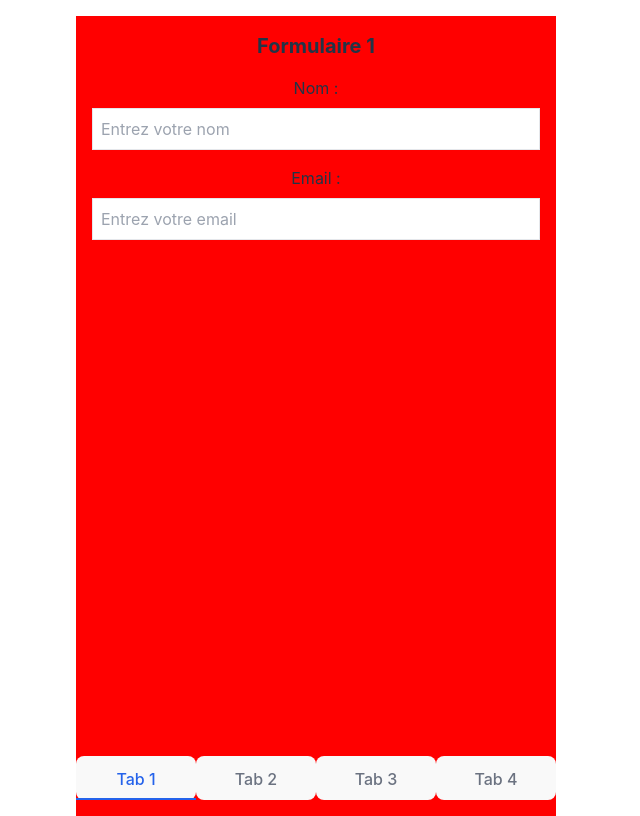
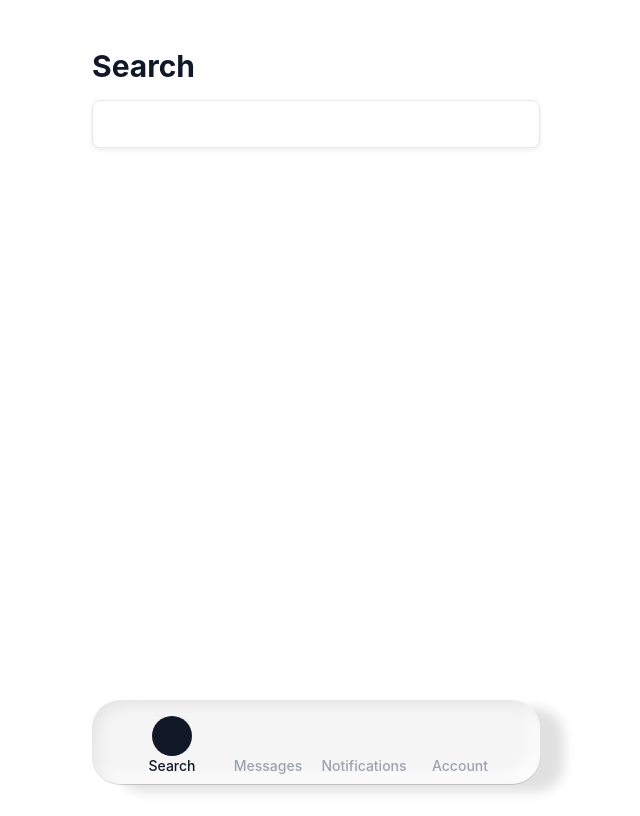
Before and after one commit to Hecalim/OnPharma-test, a Vue app: page /tab1 in a window 1280 px wide. Shown: the whole page, without its empty margins (324-964 px from the left). Built offline with nearby package versions, Linux system fonts and the light colour scheme.

Commit message:
nav component

```diff
--- a/package.json
+++ b/package.json
@@ -17,6 +17,7 @@
     "@vitejs/plugin-vue": "^5.2.1",
     "autoprefixer": "^10.4.20",
     "postcss": "^8.5.2",
+    "sass": "^1.85.0",
     "tailwindcss": "^3.4.17",
     "vite": "^6.1.0"
   }
--- a/src/App.vue
+++ b/src/App.vue
@@ -11,42 +11,15 @@ function changeTab(tab) {
 }
 </script>
 
+
 <template>
-  <main class="tabs relative" style="height: 100dvh; background-color: red; width: inherit;">
-
-    <!-- Tab Navigation -->
-    <nav class="flex relative" style="position: fixed; bottom: 0; width: inherit;">
-      <button
-        type="button"
-        v-for="(tab, index) in tabs"
-        :key="tab.name"
-        @click="setActiveTab(index)"
-        ref="tabs"
-        :class="{
-          'text-blue-600': activeTab === index,
-          'text-gray-500': activeTab !== index
-        }"
-        class="grow shrink basis-0 cursor-pointer pb-2 transition-colors"
-      >
-        {{ tab.name }}
-      </button>
-
-      <!-- Dynamic underline -->
-      <div
-        class="absolute bottom-0 left-0 h-0.5 bg-blue-600 transition-all"
-        :style="{
-          width: tabWidth + 'px',
-          left: tabLeft + 'px'
-        }"
-      ></div>
-    </nav>
-
-    <!-- Tab Content -->
-    <section class="tab-content mt-4 p-4" style="min-height:800px;">
-        <Tab1 v-if="activeTab === 0" />
-        <Tab2 v-if="activeTab === 1" />
-        <Tab3 v-if="activeTab === 2" />
-        <Tab4 v-if="activeTab === 3" />
+  <main class="tabs relative flex flex-col items-stretch h-[100dvh] w-[inherit] bg-white gap-y-4">
+    <MainNav :tabs="tabs" :activeTab="activeTab" @updateActiveTab="setActiveTab" />
+    <section class="tab-content contents mt-4 p-4">
+      <Tab1 v-if="activeTab === 0" />
+      <Tab2 v-if="activeTab === 1" />
+      <Tab3 v-if="activeTab === 2" />
+      <Tab4 v-if="activeTab === 3" />
     </section>
   </main>
 </template>
@@ -56,39 +29,47 @@ import Tab1 from './components/Tab1.vue';
 import Tab2 from './components/Tab2.vue';
 import Tab3 from './components/Tab3.vue';
 import Tab4 from './components/Tab4.vue';
+import MainNav from './components/MainNav.vue';
+
 
 export default {
   components: {
     Tab1,
     Tab2,
     Tab3,
-    Tab4
+    Tab4,
+    MainNav
   },
   data() {
     return {
       tabs: [
-        { name: 'Tab 1' },
-        { name: 'Tab 2' },
-        { name: 'Tab 3' },
-        { name: 'Tab 4' }
+        { name: 'Search', iconClass: 'search-icon' },
+        { name: 'Messages', iconClass: 'message-icon' },
+        { name: 'Notifications', iconClass: 'notification-icon' },
+        { name: 'Account', iconClass: 'account-icon' }
       ],
-      activeTab: 0,  // Tab 1 active par défaut
+      activeTab: 0,  // Tab 1 is active
+
+      /* Abandonned idea, underline active tab
       tabWidth: 0,
-      tabLeft: 0
+      tabLeft: 0 */
     };
   },
   mounted() {
-    this.updateUnderlinePosition(); // Met à jour la position à la montée du composant
+    // Abandonned
+    // this.updateUnderlinePosition();
   },
   watch: {
+    /* Abandonned
     activeTab() {
       this.updateUnderlinePosition(); // Met à jour la position quand activeTab change
-    }
+    } */
   },
   methods: {
     setActiveTab(index) {
       this.activeTab = index;
-    },
+      },
+    /* Abandonned
     updateUnderlinePosition() {
       // Utiliser $nextTick pour s'assurer que le DOM est mis à jour
       this.$nextTick(() => {
@@ -101,7 +82,7 @@ export default {
           this.tabLeft = tabElement.offsetLeft;
         }
       });
-    }
+    } */
   }
 };
 </script>
@@ -111,10 +92,13 @@ export default {
 </style>
 
 <style>
-.container {
-  max-width: 600px;
-}
-.tab-content div {
-  transition: all 0.3s ease-in-out;
+main{
+  aspect-ratio: 9/16;
+  padding: 16px;
+  padding-top: 48px;
+  border-radius: 36px;
+  width: clamp(120px, 100vw, 480px);
+  margin: 0 auto;
+  text-align: center;
 }
 </style>
--- /dev/null
+++ b/src/components/MainNav.vue
@@ -0,0 +1,45 @@
+<template>
+    <nav class="main-nav flex relative">
+      <NavItem
+        v-for="(tab, index) in tabs"
+        :key="tab.name"
+        :name="tab.name"
+        :isActive="activeTab === index"
+        :iconClass="tab.iconClass"
+        @click="setActiveTab(index)"
+      />
+    </nav>
+  </template>
+
+  <script>
+  import NavItem from './NavItem.vue';
+
+  export default {
+    components: {
+      NavItem
+    },
+    props: {
+      tabs: Array,
+      activeTab: Number
+    },
+    methods: {
+      setActiveTab(index) {
+        this.$emit('updateActiveTab', index);
+      }
+    }
+  };
+  </script>
+
+  <style scoped>
+  .main-nav {
+    @apply fixed flex justify-between items-center bg-[#F5F5F5] pt-4 pb-2 px-8;
+    bottom: 16px;
+    width: clamp(calc(120px - 32px), calc(100vw - 32px), calc(480px - 32px));
+    border-radius: 28px;
+    box-shadow:
+      inset 4px 4px 16px rgba(0 0 0 / .08),
+      inset -8px -8px 16px 0 rgba(255 255 255 / 1),
+      0 1px 0 0 rgba(0 0 0 / .16),
+      24px 8px 12px 0 rgba(0 0 0 / 0.12);
+  }
+  </style>
--- /dev/null
+++ b/src/components/NavItem.vue
@@ -0,0 +1,45 @@
+<template>
+    <button
+      type="button"
+      @click="handleClick"
+      :class="['nav-item', { 'nav-item__active': isActive }]"
+    >
+      <i class="fa" :class="iconClass"></i>
+      <span>{{ name }}</span>
+    </button>
+  </template>
+
+  <script>
+  export default {
+    props: {
+      name: String,
+      isActive: Boolean,
+      iconClass: String
+    },
+    methods: {
+      handleClick() {
+        this.$emit('click');
+      }
+    }
+  };
+  </script>
+
+  <style lang="scss" scoped>
+  .nav-item {
+    @apply bg-transparent grow shrink basis-0 cursor-pointer flex flex-col items-center justify-center;
+    i{
+        @apply flex items-center justify-center w-[40px] aspect-square rounded-full;
+    }
+    span{
+        @apply text-gray-400 text-sm font-medium;
+    }
+    &__active{
+        i{
+            @apply bg-gray-900;
+        }
+        span{
+            @apply text-gray-900;
+        }
+    }
+  }
+  </style>
--- a/src/components/Tab1.vue
+++ b/src/components/Tab1.vue
@@ -5,13 +5,18 @@ import { useTabStore } from '../store/store';
 const store = useTabStore();
 </script>
 
-<template style="min-height: 800px">
-    <h2 class="text-xl font-bold mb-4">Formulaire 1</h2>
-    <label class="block mb-2">Nom :</label>
-    <input v-model="store.formData.tab1.name" class="border p-2 w-full mb-4" placeholder="Entrez votre nom">
-
-    <label class="block mb-2">Email :</label>
-    <input v-model="store.formData.tab1.email" class="border p-2 w-full" placeholder="Entrez votre email">
+<template class="grow shrink basis-0">
+    <h2 class="main-title">Search</h2>
+    <label for="search" class="input flex flex-row p-0">
+      <i ></i>
+      <input type="search" name="" id="" class="grow">
+    </label>
+    <div class="flex flex-row items-start justify-between w-[80%] mx-auto">
+      <button type="button" class="aspect-square"></button>
+      <button type="button" class="aspect-square"></button>
+      <button type="button" class="aspect-square"></button>
+      <button type="button" class="aspect-square"></button>
+    </div>
 </template>
 
 
--- a/src/components/Tab2.vue
+++ b/src/components/Tab2.vue
@@ -7,7 +7,7 @@ const store = useTabStore();
 </script>
 
 <template>
-    <h2 class="text-xl font-bold mb-4">Formulaire 2</h2>
+    <h2 class="main-title">Messages</h2>
     <label class="block mb-2">Adresse :</label>
     <input v-model="store.formData.tab2.address" class="border p-2 w-full mb-4" placeholder="Entrez votre adresse">
 
--- a/src/components/Tab3.vue
+++ b/src/components/Tab3.vue
@@ -7,12 +7,16 @@ const store = useTabStore();
 </script>
 
 <template>
-    <h2 class="text-xl font-bold mb-4">Formulaire 3</h2>
-    <label class="block mb-2">Adresse :</label>
-    <input v-model="store.formData.tab3.address" class="border p-2 w-full mb-4" placeholder="Entrez votre adresse">
-
-    <label class="block mb-2">Téléphone :</label>
-    <input v-model="store.formData.tab3.phone" class="border p-2 w-full" placeholder="Entrez votre téléphone">
+  <h2 class="main-title">Notifications</h2>
+  <div class="flex flex-row items-center justify-between mt-4">
+    <span class="sub-title" for="switch">
+      Enable notifications
+    </span>
+    <label class="switch">
+      <input type="checkbox" name="switch" id="switch">
+      <span></span>
+    </label>
+  </div>
 </template>
 
 <script>
--- a/src/components/Tab4.vue
+++ b/src/components/Tab4.vue
@@ -7,12 +7,38 @@ const store = useTabStore();
 </script>
 
 <template>
-    <h2 class="text-xl font-bold mb-4">Formulaire 4</h2>
-    <label class="block mb-2">Adresse :</label>
-    <input v-model="store.formData.tab4.address" class="border p-2 w-full mb-4" placeholder="Entrez votre adresse">
+    <h2 class="main-title">Account</h2>
+    <form>
+      <fieldset class="flex flex-col items-stretch gap-y-2">
+        <h3 class="sub-title my-4">Personal informations</h3>
+        <div class="flex flex-row justify-between gap-x-4">
+          <div class="flex flex-col items-stretch gap-y-1">
+            <label class="label" for="">Firstname</label>
+            <input type="text" v-model="store.formData.tab4.firstname" class="input w-full" placeholder="Firstname">
+          </div>
+          <div class="flex flex-col items-stretch gap-y-1">
+            <label class="label">Lastname</label>
+            <input type="text" v-model="store.formData.tab4.lastname" class="input w-full" placeholder="Lastname">
+          </div>
+        </div>
+        <div class="flex flex-col items-stretch gap-y-1">
+          <label class="label">Email</label>
+          <input type="email" name="" id="" v-model="store.formData.tab4.email" class="input">
+        </div>
+        <div class="flex flex-col items-stretch gap-y-1">
+          <label class="label">Phone number</label>
+          <input type="tel" name="" id="" class="input" v-model="store.formData.tab4.phone">
+        </div>
+      </fieldset>
+      <fieldset class="flex flex-col items-stretch gap-y-2">
+        <h3 class="sub-title my-8">Contract details</h3>
+        <div class="flex flex-col items-stretch gap-y-1">
+          <label class="label">Contract name</label>
+          <input type="text" name="" id="" class="input" v-model="store.formData.tab4.contractName">
+        </div>
+      </fieldset>
+    </form>
 
-    <label class="block mb-2">Téléphone :</label>
-    <input v-model="store.formData.tab4.phone" class="border p-2 w-full" placeholder="Entrez votre téléphone">
 </template>
 
 <script>
--- a/src/style.css
+++ b/src/style.css
@@ -17,7 +17,73 @@
   -webkit-font-smoothing: antialiased;
   -moz-osx-font-smoothing: grayscale;
 }
+.label{
+  @apply text-gray-500 text-left font-normal;
+}
+.input {
+  @apply h-[48px] px-4 bg-white border border-gray-200 font-normal rounded-md text-black rounded-lg text-lg;
+  box-shadow: 0 2px 4px rgba(0 0 0 / .08);
+  &::placeholder{
+    @apply text-gray-300;
+  }
+  &:hover{
+    @apply border-gray-700;
+  }
+  &:focus{
+    @apply border-blue-700;
+    outline: solid 3px rgba(180 180 255 / 1)
+  }
+}
+.main-title{
+  @apply text-3xl text-left text-gray-900 font-bold;
+}
+.sub-title{
+  @apply text-2xl text-left text-gray-800;
+}
 
+.switch{
+  @apply relative inline-block w-[52px] h-[32px];
+  [type=checkbox]{
+    @apply w-[0] h-[0] p-0 m-0;
+    opacity: 0;
+    &:checked{
+      &+span{
+        @apply bg-gray-800 border border-solid border-gray-600;
+        box-shadow:
+          0 0 0 1px #181D25,
+          0 2px 2px 0 rgba(0 0 0 / .32);
+				&::before{
+          @apply bg-gray-800 border border-solid border-gray-600;
+          box-shadow:
+            inset 0 -8px 4px rgba(0 0 0 / .16),
+            inset 0 3px 4px 1px #384457,
+            0 2px 2px rgba(0 0 0 / .32);
+					transform: translateX(20px);
+				}
+      }
+    }
+  }
+  span{
+    @apply absolute cursor-pointer bg-gray-300 border border-solid border-gray-200;
+		top: 0; left: 0;right: 0; bottom: 0;
+		border-radius: 34px;
+		transition: 0.4s;
+    box-shadow:
+          0 0 0 1px #c2c2c2,
+          0 2px 2px 0 rgba(0 0 0 / .32);
+		&::before{
+			content: "";
+      @apply absolute w-[24px] h-[24px] bg-gray-300 rounded-full border border-solid border-gray-200;
+			position: absolute;
+			left: 4px; bottom: 4px;
+			transition: 0.4s;
+      box-shadow:
+            inset 0 -8px 4px rgba(0 0 0 / .08),
+            inset 0 3px 4px 1px #e4e6e9,
+            0 2px 2px rgba(0 0 0 / .24);
+		}
+	}
+}
 a {
   font-weight: 500;
   color: #646cff;
@@ -29,10 +95,6 @@ a:hover {
 
 body {
   margin: 0;
-  display: flex;
-  place-items: center;
-  min-width: 320px;
-  min-height: 100dvh;
 }
 
 h1 {
@@ -40,36 +102,16 @@ h1 {
   line-height: 1.1;
 }
 
-button {
-  border-radius: 8px;
-  border: 1px solid transparent;
-  padding: 0.6em 1.2em;
-  font-size: 1em;
-  font-weight: 500;
-  font-family: inherit;
-  background-color: #1a1a1a;
-  cursor: pointer;
-  transition: border-color 0.25s;
-}
-button:hover {
-  border-color: #646cff;
-}
-button:focus,
-button:focus-visible {
-  outline: 4px auto -webkit-focus-ring-color;
-}
-
 .card {
   padding: 2em;
 }
-
 #app {
   width: clamp(120px, 100vw, 480px);
   max-width: 1280px;
   margin: 0 auto;
   text-align: center;
+  border-radius: 3.2rem;
 }
-
 
 @media (prefers-color-scheme: light) {
   :root {
--- a/tailwind.config.js
+++ b/tailwind.config.js
@@ -7,5 +7,6 @@ export default {
   theme: {
     extend: {},
   },
-  plugins: [],
+  plugins: [
+  ],
 }
```
Also changed, not shown: src/store/store.js (+4 -4 lines), 1 other file (tests, documents, lock files or other folders).
